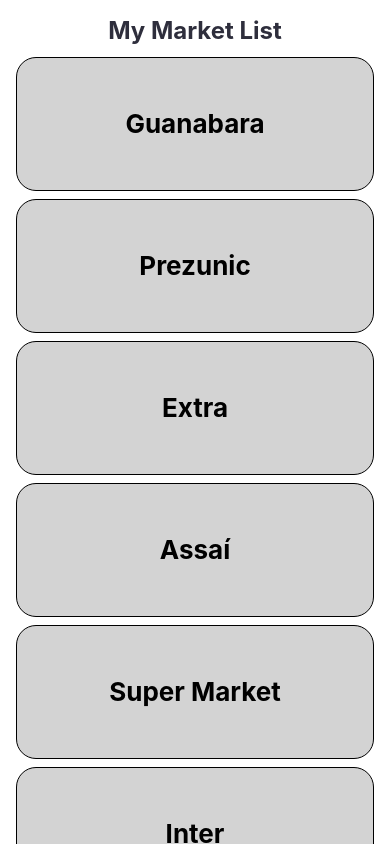
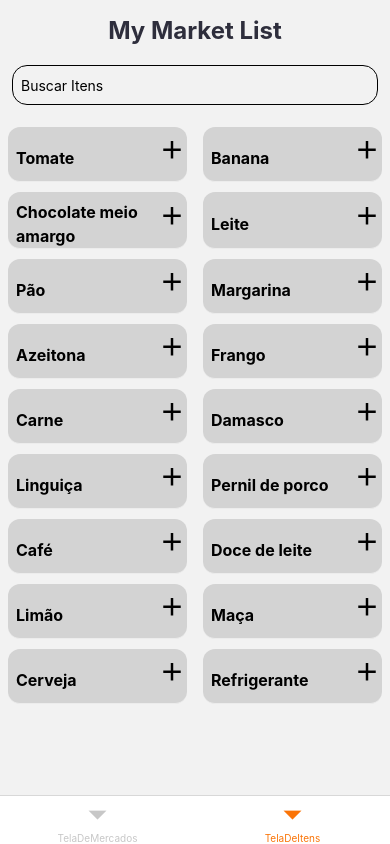
Before and after one commit to William-Sobrinho-Geraldo/My_Market_List_React_Native, a React Native app: screen /TelaDeItens in a window 390 px wide. Built offline with nearby package versions, Linux system fonts and the light colour scheme.

Commit message:
Adicionando TabBar e configurando sua cor

```diff
--- a/App.tsx
+++ b/App.tsx
@@ -1,9 +1,10 @@
 import { SafeAreaView, StatusBar, } from 'react-native';
 import React from 'react';
 import TelaDeItens from './src/telas/TelaDeItens';
-import SampleItens from './src/mock/sampleItens'
+import SampleItens from './src/mock/sampleItens';
+import SampleMercados from "./src/mock/sampleMercados";
 import TelaDeMercados from './src/telas/TelaDeMercados';
-import SampleMercados from "./src/mock/sampleMercados";
+import AppRotas from './src/rotas/AppRotas';
 
 export default function App() {
 
@@ -11,8 +12,9 @@
   return (
     <SafeAreaView style={{ flex: 1 }}>
       <StatusBar />
-      <TelaDeMercados {...SampleMercados }/>
-      {/* <TelaDeItens {...SampleItens} /> */}
+      <AppRotas />
+      {/* <TelaDeMercados /> */}
+      {/* <TelaDeItens /> */}
     </SafeAreaView>
   );
 }
--- a/package.json
+++ b/package.json
@@ -10,8 +10,12 @@
     "test": "jest"
   },
   "dependencies": {
+    "@react-navigation/bottom-tabs": "^6.5.7",
+    "@react-navigation/native": "^6.1.6",
     "react": "18.2.0",
     "react-native": "0.71.7",
+    "react-native-safe-area-context": "^4.5.2",
+    "react-native-screens": "^3.20.0",
     "react-native-vector-icons": "^9.2.0"
   },
   "devDependencies": {
--- /dev/null
+++ b/src/cores/Cores.js
@@ -0,0 +1,8 @@
+
+const cores = {
+    corIconesTabBar: "#fafa6e",
+    corIconesTabBarDesabilitado: "#C7C7C7",
+    corIconesTabBarHabilitado: "#fa7407",
+
+};
+export default cores;
--- a/src/mock/sampleItens.js
+++ b/src/mock/sampleItens.js
@@ -1,4 +1,4 @@
-var sampleItens = {
+const sampleItens = {
     itensDeExemplo: {
         titulo: "Itens da lista ",
         lista: [
--- /dev/null
+++ b/src/rotas/AppRotas.js
@@ -0,0 +1,35 @@
+import React from "react";
+import { StyleSheet } from "react-native";
+import { NavigationContainer } from "@react-navigation/native";
+import { createBottomTabNavigator } from "@react-navigation/bottom-tabs";
+
+import TelaDeMercados from "../telas/TelaDeMercados";
+import TelaDeItens from "../telas/TelaDeItens";
+import coresTabBar from "../cores/Cores";
+
+const Tab = createBottomTabNavigator();
+
+
+export default function AppRotas (){
+    const corIconesTabBarDesabilitado = coresTabBar.corIconesTabBarDesabilitado
+    const corIconesTabBarHabilitado = coresTabBar.corIconesTabBarHabilitado
+
+    return <NavigationContainer>
+        <Tab.Navigator screenOptions={{
+            headerShown: false,
+            tabBarActiveTintColor: corIconesTabBarHabilitado ,
+            tabBarInactiveTintColor:  corIconesTabBarDesabilitado,
+            // tabBarLabelStyle: {estilos,tabBar},
+            }
+        }>
+            <Tab.Screen name="TelaDeMercados" component={TelaDeMercados}  />
+            <Tab.Screen name="TelaDeItens" component={TelaDeItens}  />
+        </Tab.Navigator>
+    </NavigationContainer>
+}
+
+const estilos = StyleSheet.create({
+    tabBar:{
+
+    }
+})
--- a/src/telas/TelaDeItens/index.js
+++ b/src/telas/TelaDeItens/index.js
@@ -2,15 +2,15 @@
 import { FlatList, Text, StyleSheet, SafeAreaView, TouchableOpacity } from 'react-native';
 import Icone from 'react-native-vector-icons/MaterialCommunityIcons';
 import TopoTelaDeItens from './componentes/TopoTelaDeItens';
+import sampleItens from '../../mock/sampleItens';
 
 
 
-export default function TelaDeItens({ itensDeExemplo }) {
-
+export default function TelaDeItens() {
 
   return <>
     <FlatList style={estilos.flatList}
-      data={itensDeExemplo.lista}
+      data={sampleItens.itensDeExemplo.lista}
       keyExtractor={item => item.nome}
       numColumns={2}
       horizontal={false}
--- a/src/telas/TelaDeMercados/index.js
+++ b/src/telas/TelaDeMercados/index.js
@@ -2,11 +2,14 @@
 import { FlatList, StyleSheet, Text, TouchableOpacity, View } from "react-native";
 import TopoTelaDeMercados from "./componentes/TopoTelaDeMercados";
 
-export default function TelaDeMercados({ listaDeMercados }) {
+import sampleMercados from "../../mock/sampleMercados";
+
+
+export default function TelaDeMercados() {
     return <>
         <FlatList
-            keyExtractor={item => item.nome}
-            data={listaDeMercados}
+            keyExtractor={item => item.nomeMercado}
+            data={sampleMercados.listaDeMercados}
             renderItem={({ item }) => {
                 return <TouchableOpacity style={estilos.ViewRenderItem} >
                     <Text style={estilos.TextRenderItem}>{item.nomeMercado}</Text>
@@ -28,7 +31,7 @@
         lineHeight: 32,
     },
     ViewRenderItem: {
-        elevation: 8,
+        elevation: 6,
         paddingVertical: 50,
         paddingHorizontal: 16,
         marginHorizontal: 16,
```
Also changed, not shown: src/mock/strings.js (added, +8 -0 lines), 2 other files (tests, documents, lock files or other folders).
